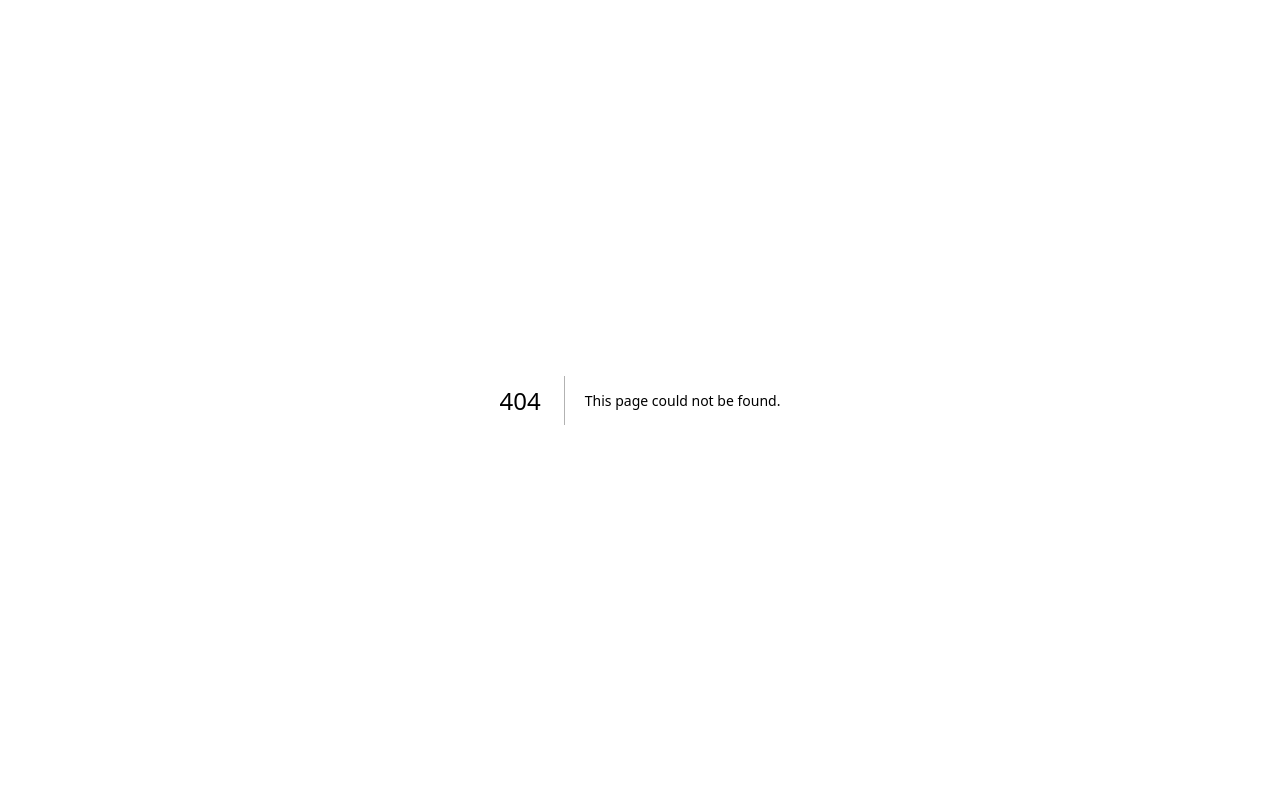
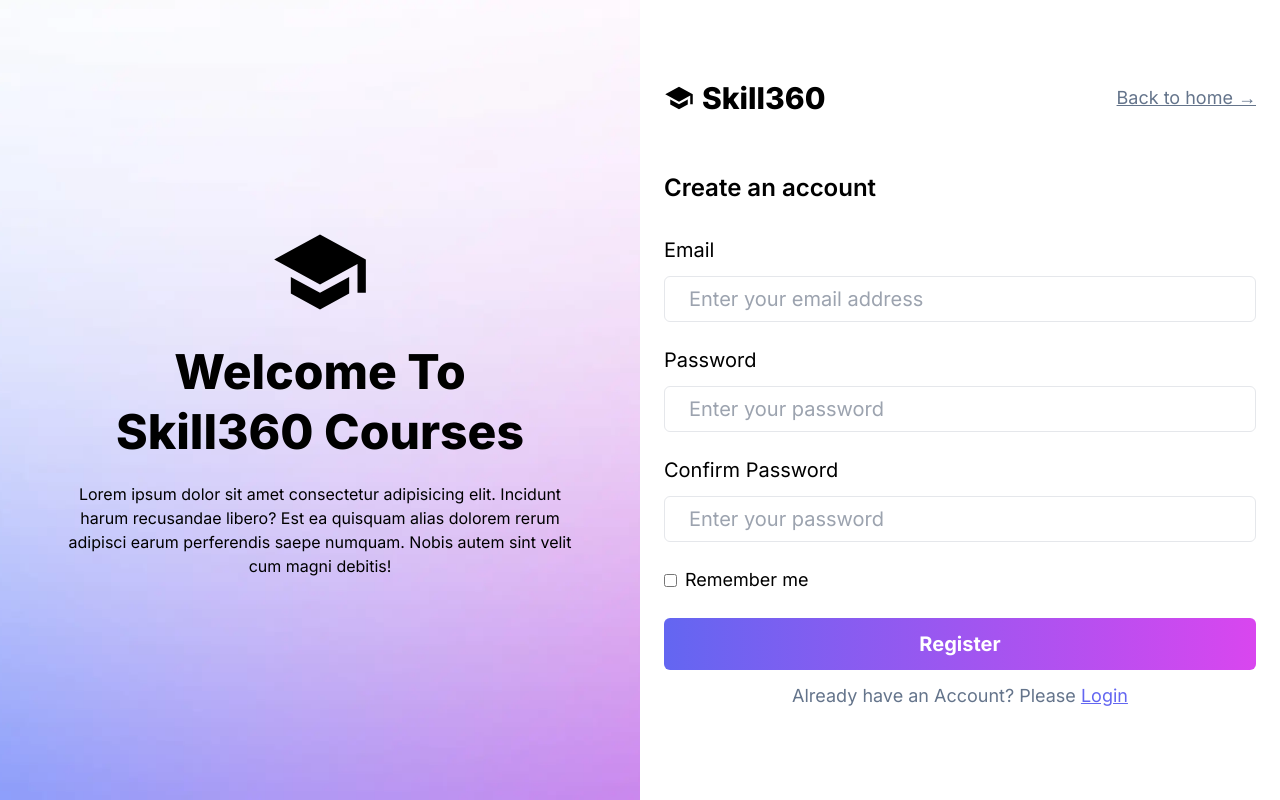
Before and after one commit to tusharshaha/skill360, a Next.js app in the folder frontend/: page /register in a window 1280 px wide. Before the commit this address had no page. Built offline with nearby package versions, Linux system fonts and the light colour scheme.

Commit message:
add: added login register page

```diff
--- /dev/null
+++ b/frontend/src/app/(auth)/layout.jsx
@@ -0,0 +1,45 @@
+import Link from 'next/link';
+import React from 'react';
+import { MdSchool } from 'react-icons/md';
+
+const Layout = ({ children }) => {
+  return (
+    <div className="flex">
+      {/* Sidebar / Banner */}
+      <div className="hidden md:flex banner w-1/2 h-screen sticky top-0 left-0 items-center justify-center">
+        <div className="max-w-xl mx-auto px-6 text-center">
+          <MdSchool className="text-[100px] mx-auto" />
+          <h1 className="font-extrabold text-4xl lg:text-5xl my-5 lg:leading-[60px]">
+            Welcome To <br /> Skill360 Courses
+          </h1>
+          <p>
+            Lorem ipsum dolor sit amet consectetur adipisicing elit. Incidunt
+            harum recusandae libero? Est ea quisquam alias dolorem rerum
+            adipisci earum perferendis saepe numquam. Nobis autem sint velit cum
+            magni debitis!
+          </p>
+        </div>
+      </div>
+
+      {/* Main Content */}
+      <div className="w-full md:w-1/2 ml-auto overflow-y-auto">
+        <div className="max-w-2xl py-20 px-6 mx-auto">
+          <div className="flex items-center justify-between gap-4 mb-8 md:mb-14">
+            <div className="font-extrabold flex items-center gap-2 text-2xl md:text-3xl">
+              <MdSchool /> <span>Skill360</span>
+            </div>
+            <Link
+              href="/"
+              className="text-slate-500 hover:text-indigo-500 underline trans text-md md:text-lg"
+            >
+              Back to home &#8594;
+            </Link>
+          </div>
+          {children}
+        </div>
+      </div>
+    </div>
+  );
+};
+
+export default Layout;
--- /dev/null
+++ b/frontend/src/app/(auth)/login/page.jsx
@@ -0,0 +1,52 @@
+import Button from '../../_components/ui/Button';
+import Link from 'next/link';
+import React from 'react';
+
+const Login = () => {
+  return (
+    <div>
+      <h3 className="font-semibold text-xl md:text-2xl">Login into your account</h3>
+      <form className="mt-8 text-xl space-y-6">
+        <div>
+          <p className="text-xl">Email</p>
+          <input
+            className="px-6 py-2 border rounded-md w-full focus:outline-indigo-500 focus:outline-2 mt-3"
+            type="email"
+            name="email"
+            id=""
+            placeholder="Enter your email address"
+          />
+        </div>
+        <div>
+          <p className="text-xl">Password</p>
+          <input
+            className="px-6 py-2 border rounded-md w-full focus:outline-indigo-500 focus:outline-2 mt-3"
+            type="password"
+            name="password"
+            id=""
+            placeholder="Enter your password"
+          />
+        </div>
+        <p className="font-bold text-indigo-900 text-xl">Forgot Password?</p>
+
+        <div className="flex items-center gap-2">
+          <input type="checkbox" name="" id="remb" className="text-2xl" />
+          <label htmlFor="remb" className="text-lg">
+            Remember me
+          </label>
+        </div>
+        <div className="space-y-3">
+          <Button className="gradient-btn w-full rounded-md py-3">Login</Button>
+          <p className="text-slate-500 text-sm md:text-lg text-center">
+            New User? {" "}
+            <Link href="/register" className="underline text-indigo-500">
+              Create an Account
+            </Link>
+          </p>
+        </div>
+      </form>
+    </div>
+  );
+};
+
+export default Login;
--- /dev/null
+++ b/frontend/src/app/(auth)/register/page.jsx
@@ -0,0 +1,61 @@
+import Button from '../../_components/ui/Button';
+import Link from 'next/link';
+import React from 'react';
+
+const Register = () => {
+  return (
+    <div>
+      <h3 className="font-semibold text-xl md:text-2xl">Create an account</h3>
+      <form className="mt-8 text-xl space-y-6">
+        <div>
+          <p className="text-xl">Email</p>
+          <input
+            className="px-6 py-2 border rounded-md w-full focus:outline-indigo-500 focus:outline-2 mt-3"
+            type="email"
+            name="email"
+            id=""
+            placeholder="Enter your email address"
+          />
+        </div>
+        <div>
+          <p className="text-xl">Password</p>
+          <input
+            className="px-6 py-2 border rounded-md w-full focus:outline-indigo-500 focus:outline-2 mt-3"
+            type="password"
+            name="password"
+            id=""
+            placeholder="Enter your password"
+          />
+        </div>
+        <div>
+          <p className="text-xl">Confirm Password</p>
+          <input
+            className="px-6 py-2 border rounded-md w-full focus:outline-indigo-500 focus:outline-2 mt-3"
+            type="password"
+            name="password"
+            id=""
+            placeholder="Enter your password"
+          />
+        </div>
+
+        <div className="flex items-center gap-2">
+          <input type="checkbox" name="" id="remb" className="text-2xl" />
+          <label htmlFor="remb" className="text-lg">
+            Remember me
+          </label>
+        </div>
+        <div className="space-y-3">
+          <Button className="gradient-btn w-full rounded-md py-3">Register</Button>
+          <p className="text-slate-500 text-sm md:text-lg text-center">
+            Already have an Account? Please {" "}
+            <Link href="/login" className="underline text-indigo-500">
+              Login
+            </Link>
+          </p>
+        </div>
+      </form>
+    </div>
+  );
+};
+
+export default Register;
--- a/frontend/src/app/_components/home/Header.jsx
+++ b/frontend/src/app/_components/home/Header.jsx
@@ -34,7 +34,7 @@ const Header = () => {
     }
   ];
   return (
-    <div className="banner">
+    <div className="banner banner-shape">
       <div className="cus-container pt-16 lg:pt-24 pb-48 lg:pb-32 flex flex-col md:flex-row items-center justify-between gap-8 md:gap-6">
         <div className="w-full md:w-1/2 lg:w-1/3 space-y-8">
           <span className="bg-white py-4 px-8 inline-block rounded-md shadow-md text-center heighlight">
--- a/frontend/src/app/globals.css
+++ b/frontend/src/app/globals.css
@@ -45,11 +45,15 @@
 }
 
 .banner {
-  @apply bg-slate-100 relative overflow-hidden bg-cover bg-[url(/images/bg-g1.webp)];
+  @apply overflow-hidden bg-cover bg-[url(/images/bg-g1.webp)];
   background-position: top center;
 }
 
-.banner::after {
+.banner-shape{
+  @apply relative w-full h-full
+}
+
+.banner-shape::after {
   content: '';
   position: absolute;
   bottom: -1px;
```
